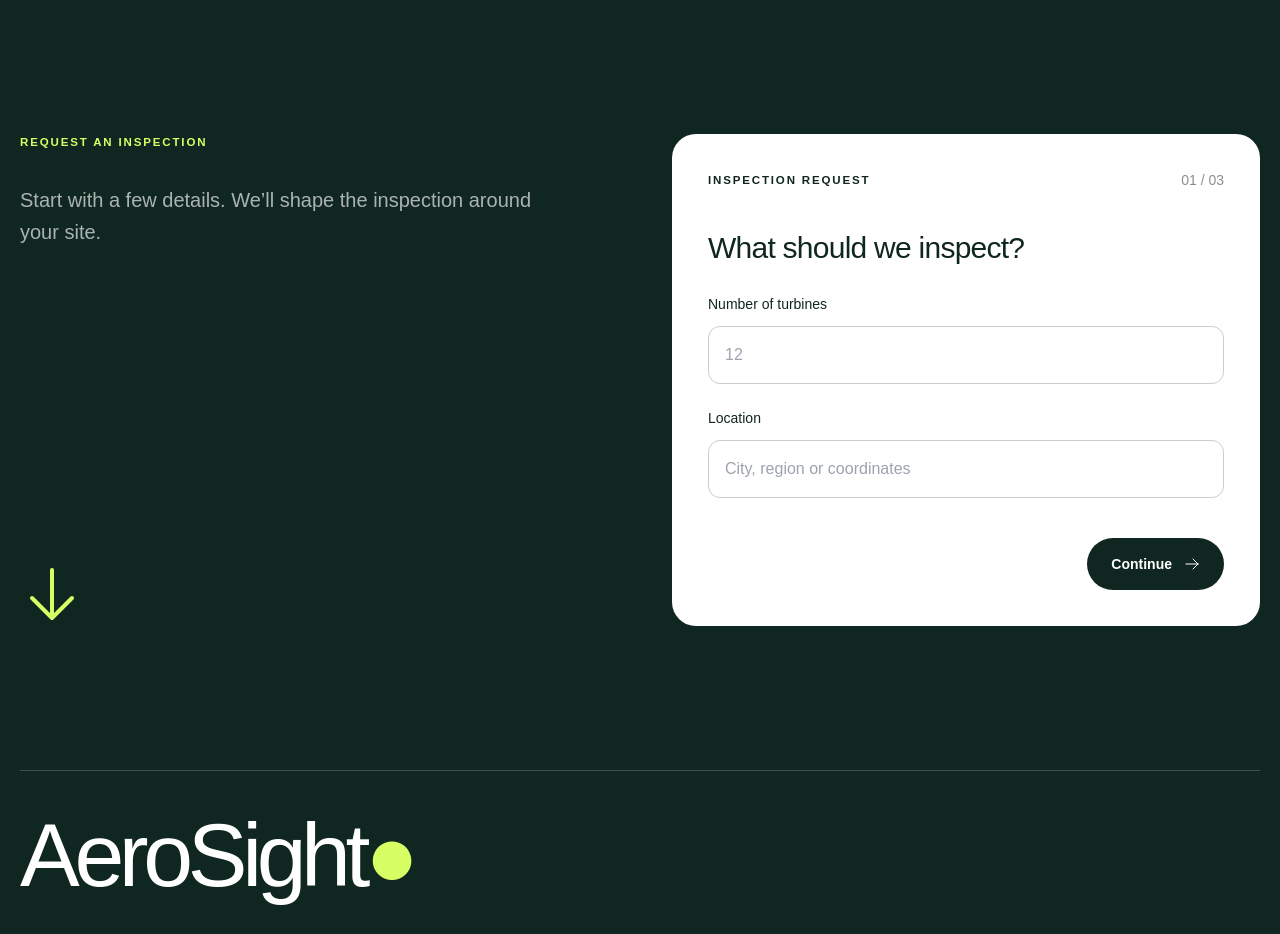
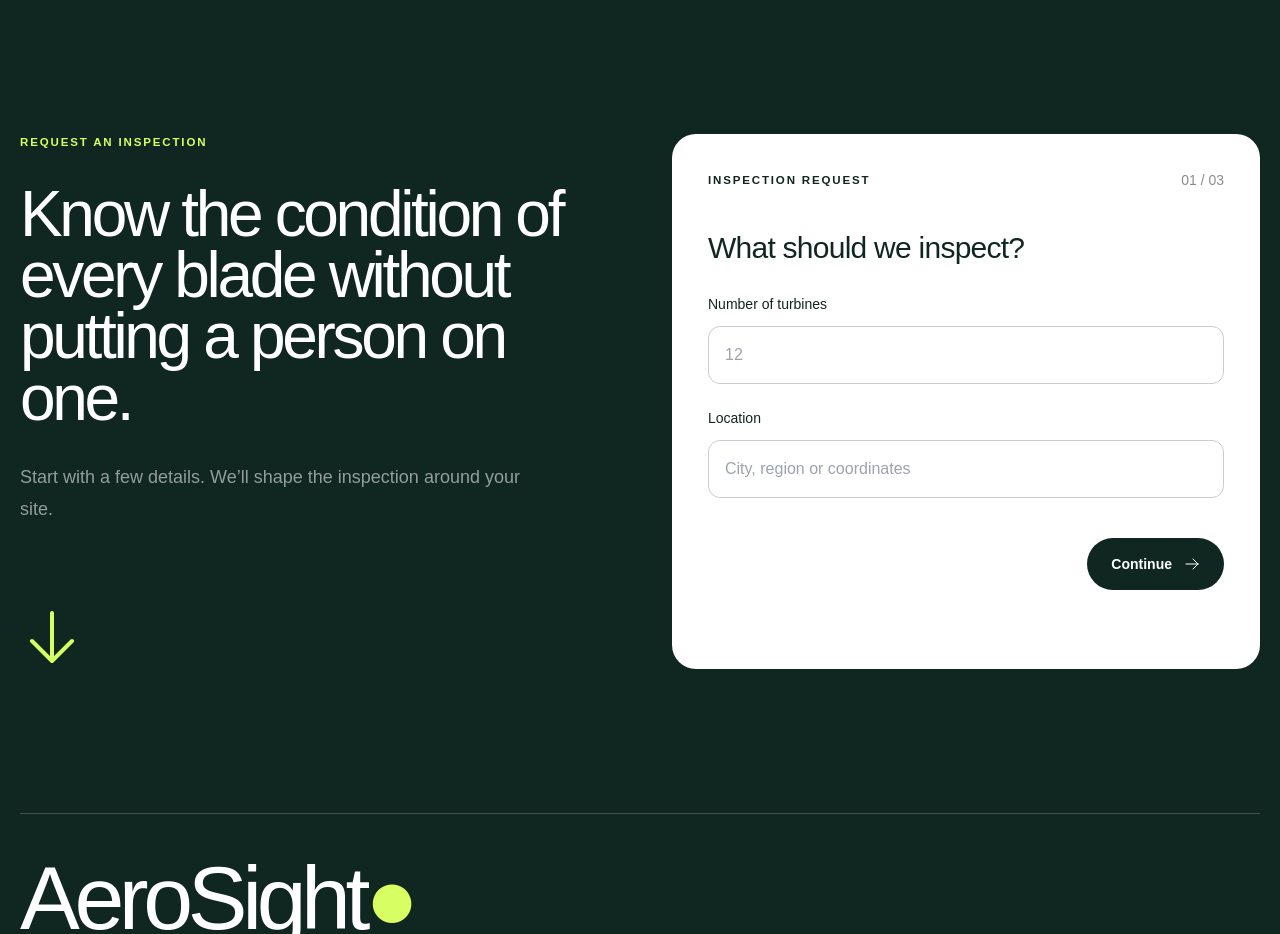
Before and after one commit to oumar969/-AeroSight, a Next.js app: page /en in a window 1280 px wide. Shown: the part 5220-6154 px from the top of the page. Built offline with nearby package versions, Linux system fonts and the light colour scheme.

Commit message:
Restore request heading without dash

```diff
--- a/app/[lang]/page.tsx
+++ b/app/[lang]/page.tsx
@@ -38,7 +38,7 @@ export default async function Home({ params }: { params: Promise<{ lang: string
 
     <section id="process" className="shell py-24 md:py-36"><p className="eyebrow text-black/50">{t.processLabel}</p><h2 className="section-title mt-8">{t.processTitle}</h2><div className="mt-20">{t.process.map(p=><article key={p[0]} className="group grid gap-5 border-t border-black/15 py-7 transition-colors hover:bg-[var(--mist)] md:grid-cols-[.75fr_1.25fr] md:px-5"><h3 className="text-3xl font-medium">{p[1]}</h3><p className="max-w-xl leading-7 text-black/55">{p[2]}</p></article>)}</div></section>
 
-    <section id="contact" className="bg-[var(--ink)] py-24 text-white md:py-36"><div className="shell grid gap-16 lg:grid-cols-2"><div className="flex flex-col justify-between"><div><p className="eyebrow text-[var(--signal)]">{t.primary}</p><p className="mt-8 max-w-lg text-xl leading-8 text-white/65">{t.quoteText}</p></div><ArrowDownIcon className="mt-20 h-16 w-16 text-[var(--signal)]"/></div><QuoteForm lang={lang}/></div></section>
+    <section id="contact" className="bg-[var(--ink)] py-24 text-white md:py-36"><div className="shell grid gap-16 lg:grid-cols-2"><div><p className="eyebrow text-[var(--signal)]">{t.primary}</p><h2 className="section-title mt-8">{t.quote}</h2><p className="mt-8 max-w-lg text-lg leading-8 text-white/55">{t.quoteText}</p><ArrowDownIcon className="mt-20 h-16 w-16 text-[var(--signal)]"/></div><QuoteForm lang={lang}/></div></section>
 
     <footer className="bg-[var(--ink)] pb-8 text-white"><div className="shell border-t border-white/20 pt-10"><p className="text-[clamp(2.6rem,7vw,7rem)] font-medium leading-none tracking-[-.06em]">AeroSight<span className="text-[var(--signal)]">●</span></p><div className="mt-12 flex flex-wrap justify-between gap-5 text-sm text-white/50"><span>{t.footer}</span><span>© {new Date().getFullYear()} AeroSight. {t.rights}</span></div></div></footer>
     <CookieBanner lang={lang}/>
--- a/lib/content.ts
+++ b/lib/content.ts
@@ -18,7 +18,7 @@ export const copy = {
     ],
     processLabel: "From flight to decision", processTitle: "A clearer way to inspect.",
     process: [["01", "Plan", "We align scope, assets and operational constraints."], ["02", "Capture", "Certified pilots collect consistent, high-resolution data."], ["03", "Analyze", "Our model identifies and categorizes areas that need attention."], ["04", "Act", "You receive a clear report built around next steps."]],
-    quote: "Know the condition of every blade—without putting a person on one.", quoteText: "Start with a few details. We’ll shape the inspection around your site.",
+    quote: "Know the condition of every blade without putting a person on one.", quoteText: "Start with a few details. We’ll shape the inspection around your site.",
     footer: "A better view of your assets.", rights: "All rights reserved.",
   },
   da: {
@@ -35,7 +35,7 @@ export const copy = {
     ],
     processLabel: "Fra flyvning til beslutning", processTitle: "En klarere måde at inspicere på.",
     process: [["01", "Planlæg", "Vi afstemmer omfang, aktiver og driftsmæssige hensyn."], ["02", "Indsaml", "Certificerede piloter indsamler ensartede data i høj opløsning."], ["03", "Analysér", "Vores model finder og kategoriserer områder, som kræver opmærksomhed."], ["04", "Handl", "I modtager en tydelig rapport bygget op omkring de næste skridt."]],
-    quote: "Kend tilstanden på hver vinge—uden at sætte en person på den.", quoteText: "Start med nogle få oplysninger. Vi tilpasser inspektionen til jeres site.",
+    quote: "Kend tilstanden på hver vinge uden at sætte en person på den.", quoteText: "Start med nogle få oplysninger. Vi tilpasser inspektionen til jeres site.",
     footer: "Et bedre overblik over jeres aktiver.", rights: "Alle rettigheder forbeholdes.",
   },
 } as const;
```
